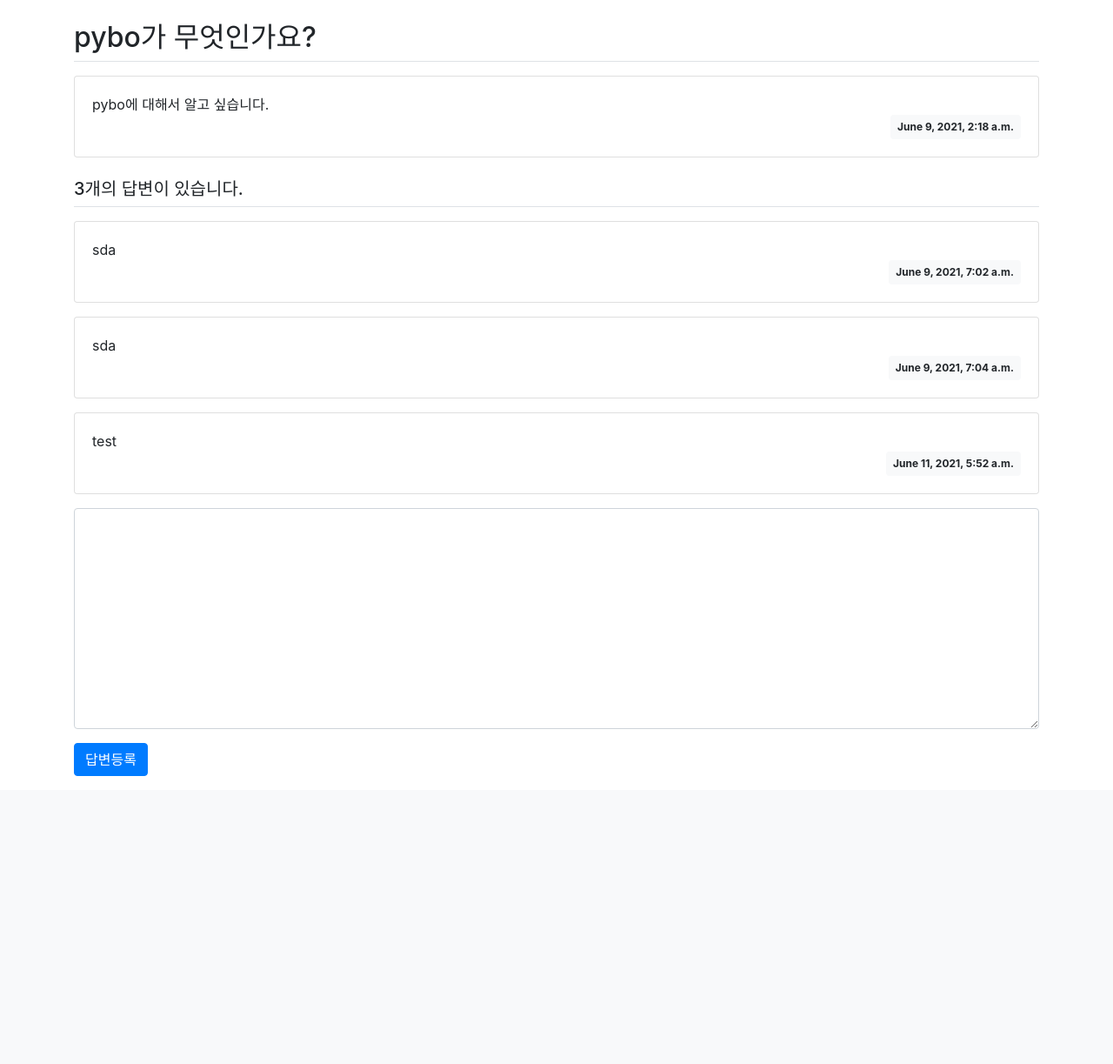
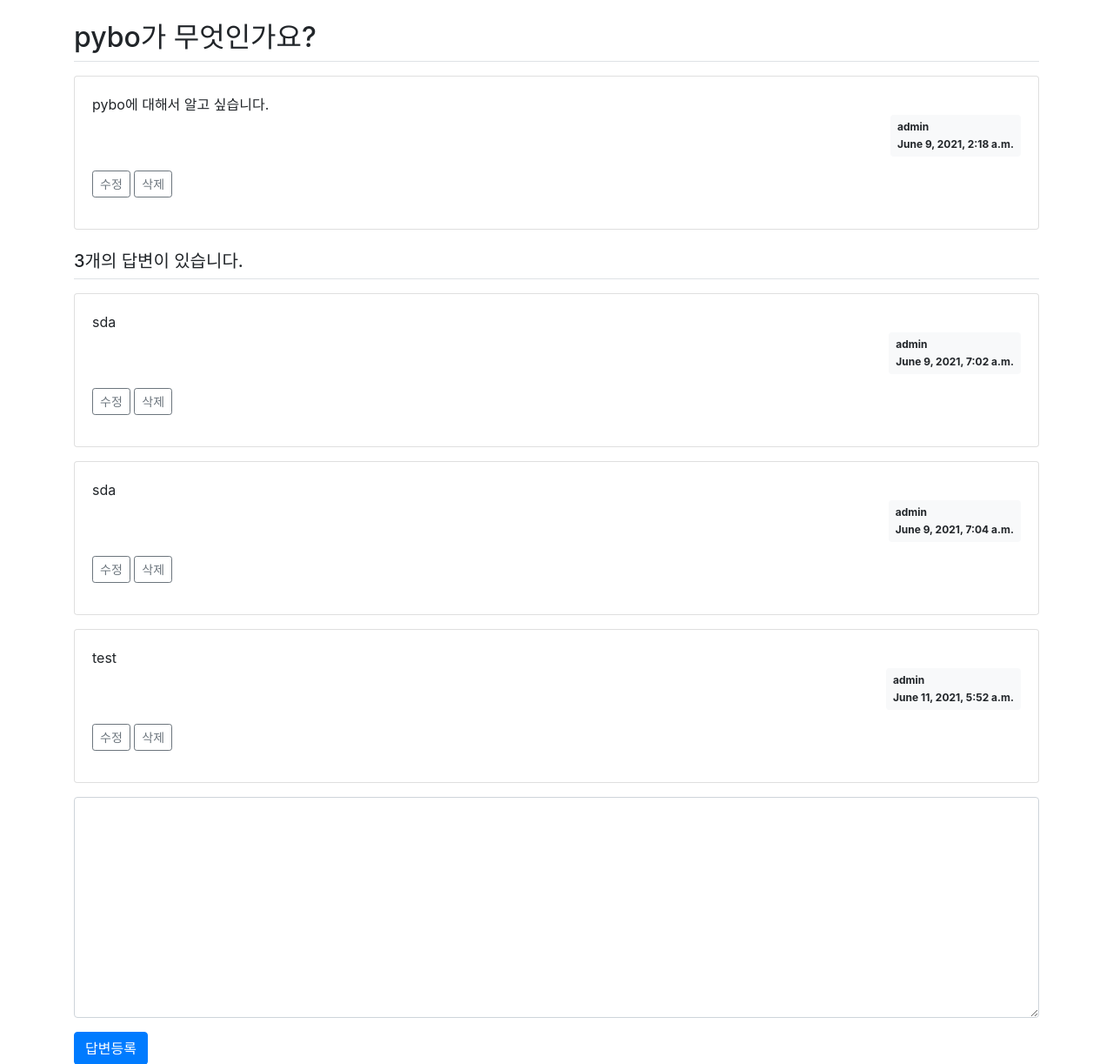
Before and after one commit to DA-97/Django_project, a Django app: page /pybo/answer/create/4/ in a window 1280 px wide. Shown: the part 57-1280 px from the top of the page at 87% size. Before the commit the page ends 949 px from the top, so only its background shows below. Run offline with Django 3.2, Linux system fonts and the light colour scheme; a user stored in the database is signed in; data comes from the database, SQL or seed files in the repository; both versions use the stored data as it was after the commit; some libraries are stand-ins or nearby versions.

Commit message:
3-08 ~ 3-09 comp

```diff
--- a/pybo/models.py
+++ b/pybo/models.py
@@ -3,6 +3,7 @@ from django.db import models
 
 
 class Question(models.Model):
+    modify_date = models.DateTimeField(null=True, blank=True)
     author = models.ForeignKey(User, on_delete=models.CASCADE)
     subject = models.CharField(max_length=200)
     content = models.TextField()
@@ -13,7 +14,16 @@ class Question(models.Model):
 
 
 class Answer(models.Model):
+    modify_date = models.DateTimeField(null=True, blank=True)
     author = models.ForeignKey(User, on_delete=models.CASCADE)
     question = models.ForeignKey(Question, on_delete=models.CASCADE)
     content = models.TextField()
     create_date = models.DateTimeField()
+
+class Comment(models.Model):
+    author = models.ForeignKey(User, on_delete=models.CASCADE)
+    content = models.TextField()
+    create_date = models.DateTimeField()
+    modify_date = models.DateTimeField(null=True, blank=True)
+    question = models.ForeignKey(Question, null=True, blank=True, on_delete=models.CASCADE)
+    answer = models.ForeignKey(Answer, null=True, blank=True, on_delete=models.CASCADE)
--- a/pybo/urls.py
+++ b/pybo/urls.py
@@ -10,4 +10,8 @@ urlpatterns = [
     path('<int:question_id>/', views.detail, name='detail'),
     path('answer/create/<int:question_id>/', views.answer_create, name='answer_create'),
     path('question/create/', views.question_create, name='question_create'),
+    path('question/modify/<int:question_id>/', views.question_modify, name='question_modify'),
+    path('question/delete/<int:question_id>/', views.question_delete, name='question_delete'),
+    path('answer/modify/<int:answer_id>/', views.answer_modify, name='answer_modify'),
+    path('answer/delete/<int:answer_id>/', views.answer_delete, name='answer_delete'),
 ]
--- a/pybo/views.py
+++ b/pybo/views.py
@@ -1,10 +1,11 @@
+from django.contrib import messages
 from django.contrib.auth.decorators import login_required
 from django.core.paginator import Paginator
 from django.shortcuts import render, get_object_or_404, redirect
 from django.utils import timezone
 
 from .forms import QuestionForm, AnswerForm
-from .models import Question
+from .models import Question, Answer
 
 
 def index(request):
@@ -72,3 +73,73 @@ def question_create(request):
         form = QuestionForm()
     context = {'form': form}
     return render(request, 'pybo/question_form.html', context)
+
+@login_required(login_url='common:login')
+def question_modify(request, question_id):
+    """
+    pybo 질문수정
+    """
+    question = get_object_or_404(Question, pk=question_id)
+    if request.user != question.author:
+        messages.error(request, '수정권한이 없습니다')
+        return redirect('pybo:detail', question_id=question.id)
+
+    if request.method == "POST":
+        form = QuestionForm(request.POST, instance=question)
+        if form.is_valid():
+            question = form.save(commit=False)
+            question.author = request.user
+            question.modify_date = timezone.now()  # 수정일시 저장
+            question.save()
+            return redirect('pybo:detail', question_id=question.id)
+    else:
+        form = QuestionForm(instance=question)
+    context = {'form': form}
+    return render(request, 'pybo/question_form.html', context)
+
+@login_required(login_url='common:login')
+def question_delete(request, question_id):
+    """
+    pybo 질문삭제
+    """
+    question = get_object_or_404(Question, pk=question_id)
+    if request.user != question.author:
+        messages.error(request, '삭제권한이 없습니다')
+        return redirect('pybo:detail', question_id=question.id)
+    question.delete()
+    return redirect('pybo:index')
+
+@login_required(login_url='common:login')
+def answer_modify(request, answer_id):
+    """
+    pybo 답변수정
+    """
+    answer = get_object_or_404(Answer, pk=answer_id)
+    if request.user != answer.author:
+        messages.error(request, '수정권한이 없습니다')
+        return redirect('pybo:detail', question_id=answer.question.id)
+
+    if request.method == "POST":
+        form = AnswerForm(request.POST, instance=answer)
+        if form.is_valid():
+            answer = form.save(commit=False)
+            answer.author = request.user
+            answer.modify_date = timezone.now()
+            answer.save()
+            return redirect('pybo:detail', question_id=answer.question.id)
+    else:
+        form = AnswerForm(instance=answer)
+    context = {'answer': answer, 'form': form}
+    return render(request, 'pybo/answer_form.html', context)
+
+@login_required(login_url='common:login')
+def answer_delete(request, answer_id):
+    """
+    pybo 답변삭제
+    """
+    answer = get_object_or_404(Answer, pk=answer_id)
+    if request.user != answer.author:
+        messages.error(request, '삭제권한이 없습니다')
+    else:
+        answer.delete()
+    return redirect('pybo:detail', question_id=answer.question.id)
--- a/templates/base.html
+++ b/templates/base.html
@@ -19,5 +19,11 @@
 <script src="{% static 'jquery-3.6.0.min.js' %}"></script>
 <!-- Bootstrap JS -->
 <script src="{% static 'bootstrap.min.js' %}"></script>
+
+<!-- 자바스크립트 Start -->
+{% block script %}
+{% endblock %}
+<!-- 자바스크립트 End -->
+
 </body>
 </html>
--- a/templates/pybo/question_detail.html
+++ b/templates/pybo/question_detail.html
@@ -1,15 +1,39 @@
 {% extends 'base.html' %}
 {% block content %}
 <div class="container my-3">
+    <!-- 사용자오류 표시 -->
+    {% if messages %}
+    <div class="alert alert-danger my-3" role="alert">
+    {% for message in messages %}
+        <strong>{{ message.tags }}</strong>
+        <ul><li>{{ message.message }}</li></ul>
+    {% endfor %}
+    </div>
+    {% endif %}
     <h2 class="border-bottom py-2">{{ question.subject }}</h2>
     <div class="card my-3">
         <div class="card-body">
             <div class="card-text" style="white-space: pre-line;">{{ question.content }}</div>
             <div class="d-flex justify-content-end">
-                <div class="badge badge-light p-2">
-                    {{ question.create_date }}
+                {% if question.modify_date %}
+                <div class="badge badge-light p-2 text-left mx-3">
+                    <div class="mb-2">modified at</div>
+                    <div>{{ question.modify_date }}</div>
+                </div>
+                {% endif %}
+                <div class="badge badge-light p-2 text-left">
+                    <div class="mb-2">{{ question.author.username }}</div>
+                    <div>{{ question.create_date }}</div>
                 </div>
             </div>
+            {% if request.user == question.author %}
+            <div class="my-3">
+                <a href="{% url 'pybo:question_modify' question.id  %}"
+                   class="btn btn-sm btn-outline-secondary">수정</a>
+                   <a href="#" class="delete btn btn-sm btn-outline-secondary"
+                   data-uri="{% url 'pybo:question_delete' question.id  %}">삭제</a>
+            </div>
+            {% endif %}
         </div>
     </div>
     <h5 class="border-bottom my-3 py-2">{{question.answer_set.count}}개의 답변이 있습니다.</h5>
@@ -18,10 +42,25 @@
         <div class="card-body">
             <div class="card-text" style="white-space: pre-line;">{{ answer.content }}</div>
             <div class="d-flex justify-content-end">
-                <div class="badge badge-light p-2">
-                    {{ answer.create_date }}
+                {% if answer.modify_date %}
+                <div class="badge badge-light p-2 text-left mx-3">
+                    <div class="mb-2">modified at</div>
+                    <div>{{ answer.modify_date }}</div>
+                </div>
+                {% endif %}
+                <div class="badge badge-light p-2 text-left">
+                    <div class="mb-2">{{ answer.author.username }}</div>
+                    <div>{{ answer.create_date }}</div>
                 </div>
             </div>
+            {% if request.user == answer.author %}
+            <div class="my-3">
+                <a href="{% url 'pybo:answer_modify' answer.id  %}"
+                   class="btn btn-sm btn-outline-secondary">수정</a>
+                   <a href="#" class="delete btn btn-sm btn-outline-secondary "
+                   data-uri="{% url 'pybo:answer_delete' answer.id  %}">삭제</a>
+            </div>
+            {% endif %}
         </div>
     </div>
     {% endfor %}
@@ -45,3 +84,15 @@
     </form>
 </div>
 {% endblock %}
+
+{% block script %}
+<script type='text/javascript'>
+$(document).ready(function(){
+    $(".delete").on('click', function() {
+        if(confirm("정말로 삭제하시겠습니까?")) {
+            location.href = $(this).data('uri');
+        }
+    });
+});
+</script>
+{% endblock %}
```
Also changed, not shown: templates/pybo/answer_form.html (added, +16 -0 lines), templates/pybo/question_list.html (+6 -4 lines), db.sqlite3, pybo/migrations/0003_auto_20210611_0616.py (added).
